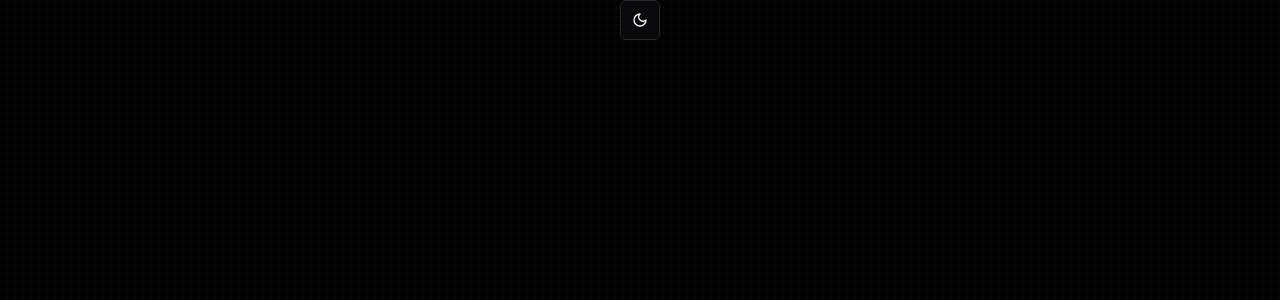
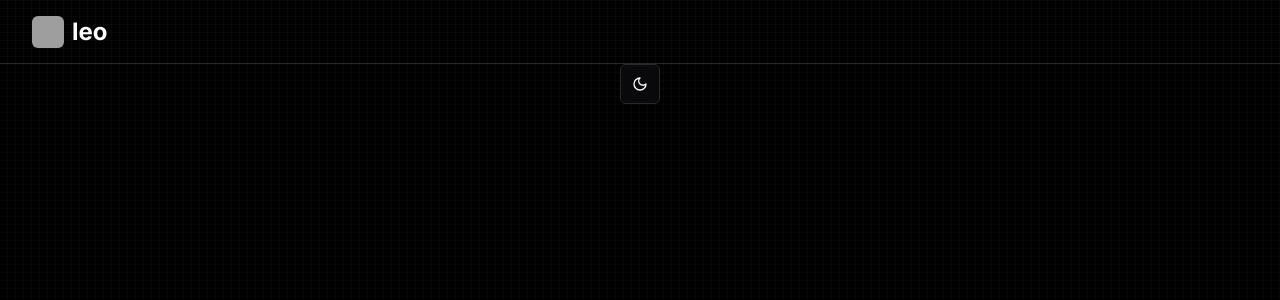
Before and after one commit to ryotakc/portfolio-cs, a Next.js app: page / in a window 1280 px wide. Shown: the top 300 px of the page. Built offline with nearby package versions, Linux system fonts and the light colour scheme; grey boxes are pictures that could not be loaded.

Commit message:
Added header logo and inserted link(to Home) into logo

```diff
--- a/app/layout.tsx
+++ b/app/layout.tsx
@@ -4,6 +4,8 @@ import "./globals.css";
 import { ThemeProvider } from "@/components/theme-provider";
 import { cn } from "@/lib/utils";
 import { Inter } from "next/font/google";
+import Link from "next/link";
+import Image from "next/image";
 
 const inter = Inter({ subsets: ["latin"] });
 
@@ -37,6 +39,16 @@ export default function RootLayout({
           enableSystem
           disableTransitionOnChange
         >
+          <header className="container h-16 flex items-center border-b justify-between text-primary">
+            <h1 className="font-bold text-2xl hover:scale-110 transition-transform duration-300">
+              <Link href="/">
+                <div className="flex">
+                  <Image src="/logo.jpg" alt="profile" width={32} height={32} className="rounded-md" />
+                  <span className="ml-2">leo</span>
+                </div>
+              </Link>
+            </h1>
+          </header>
           <main className="dark:bg-black bg-white dark:bg-opacity-20 bg-opacity-20 relative flex justify-center min-h-screen">
             {children}
           </main>
```
